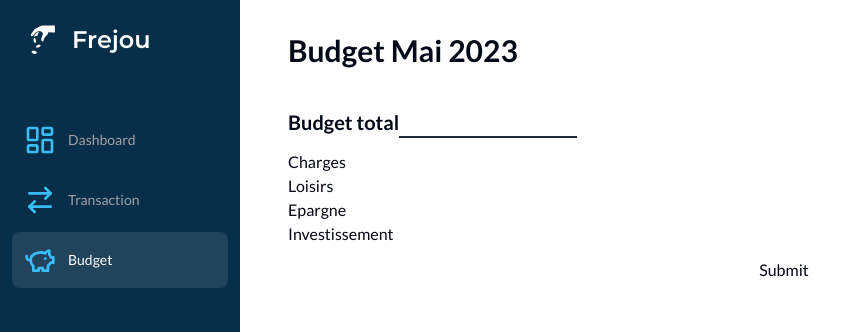
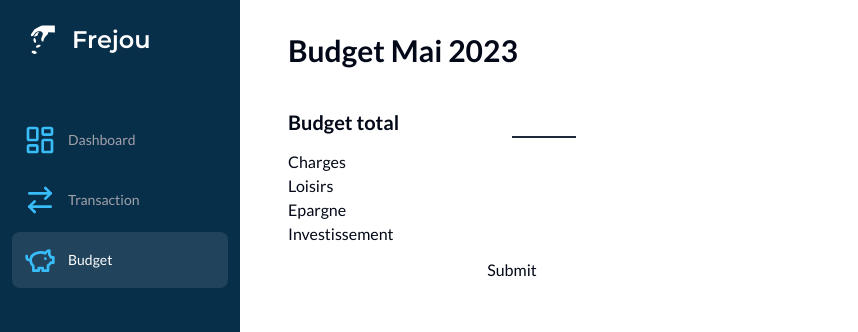
Before and after one commit to erischon/frejou, a Next.js app: page /budget in a window 1280 px wide. Shown: the top 332 px of the page, without its empty margins (0-858 px from the left). Built offline with nearby package versions, Linux system fonts and the light colour scheme.

Commit message:
Update BudgetForm.tsx

```diff
--- a/src/components/BudgetForm.tsx
+++ b/src/components/BudgetForm.tsx
@@ -50,7 +50,7 @@ export function BudgetForm() {
   };
 
   return (
-    <div>
+    <main className="max-w-md">
       <h1 className="text-3xl font-semibold">Budget Mai 2023</h1>
 
       <form
@@ -58,10 +58,11 @@ export function BudgetForm() {
         noValidate
         className="flex flex-col gap-3 my-10"
       >
-        <div>
+        <div className="grid grid-cols-2 w-full">
           <label htmlFor={"totalBudget"} className="text-xl font-semibold">
             Budget total
           </label>
+
           <input
             type="number"
             id={"totalBudget"}
@@ -69,7 +70,7 @@ export function BudgetForm() {
               required: "Le budget total est requis",
               onChange: (e: any) => handleTotalBudget(e),
             })}
-            className="focus:outline-none focus:ring-0 focus:border-b-2 border-b-2 border-slate-800 focus:border-slate-400"
+            className="w-16 text-lg focus:outline-none focus:ring-0 focus:border-b-2 border-b-2 border-slate-800 focus:border-slate-400"
           />
           <p className="error">
             {errors["totalBudget" as keyof FormValues]?.message}
@@ -94,6 +95,6 @@ export function BudgetForm() {
 
         <button>Submit</button>
       </form>
-    </div>
+    </main>
   );
 }
```
